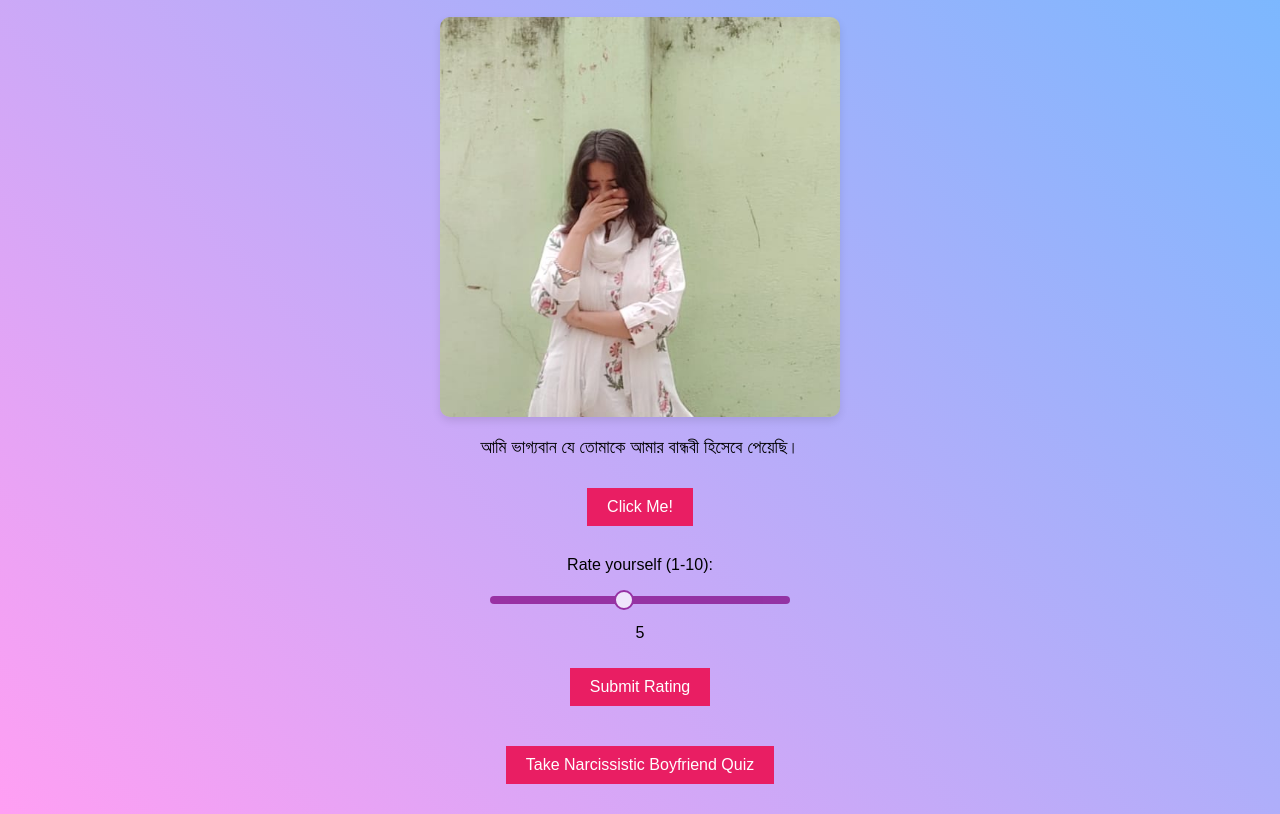
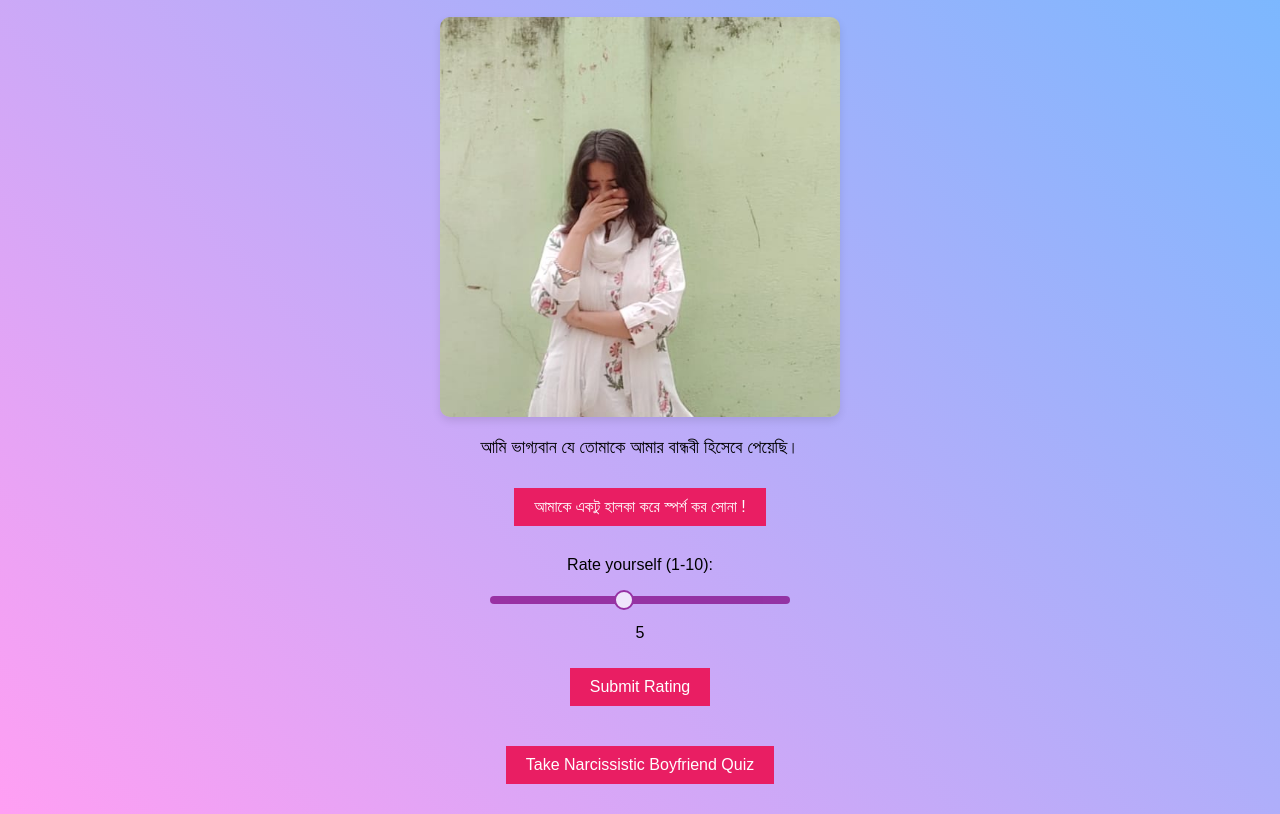
Before and after one commit to Roy-codes2001/Gf-s-day, a plain HTML site: page index.html in a window 1280 px wide. Shown: the part 131-945 px from the top of the page. Drawn offline with Linux system fonts and the light colour scheme.

Commit message:
Updated design and added BF quiz new

```diff
--- a/index.html
+++ b/index.html
@@ -98,7 +98,7 @@
         <img id="photo" alt="Photo of my girlfriend">
     </div>
     <p id="message">Click the button to see a special message and photo!</p>
-    <button id="showButton">Click Me!</button>
+    <button id="showButton">আমাকে একটু হালকা করে স্পর্শ কর সোনা !</button>
 
     <div id="ratingContainer">
         <p>Rate yourself (1-10):</p>
```
